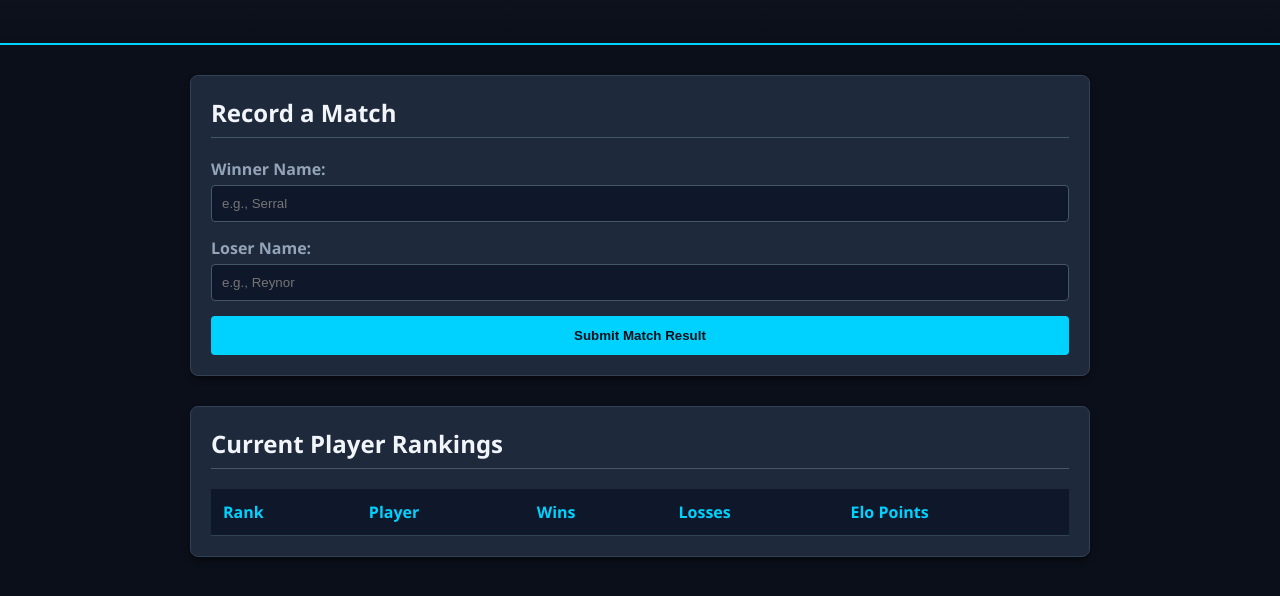
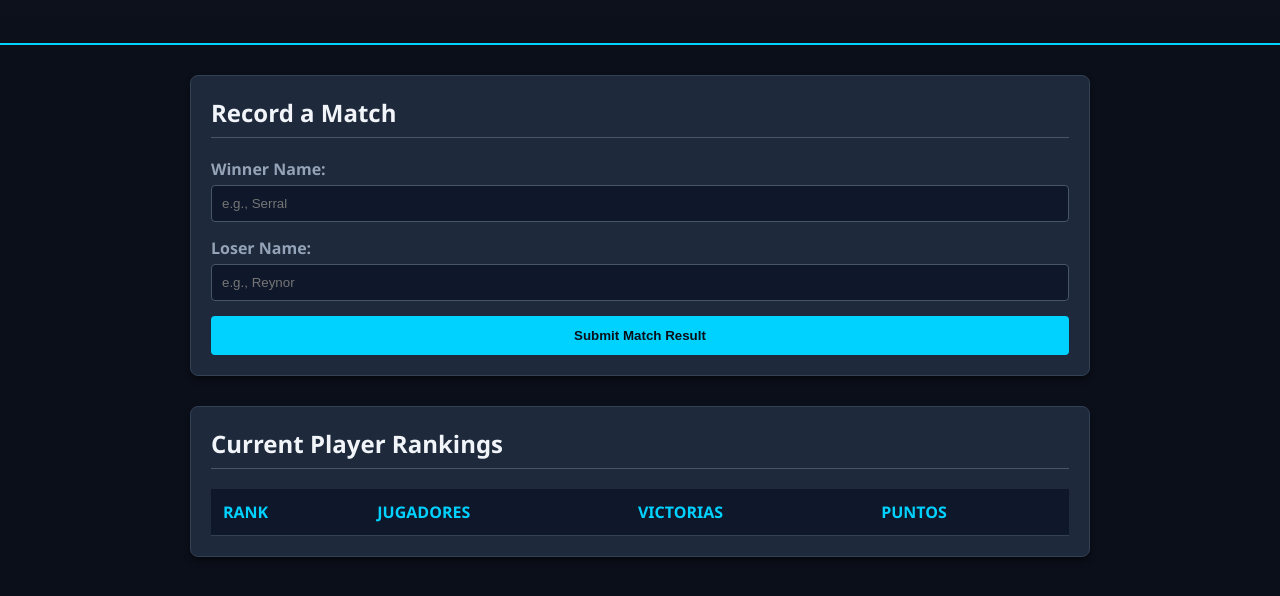
Before and after one commit to Chrisomar11/master-cuack, a website: page public/index.html in a window 1280 px wide. Shown: the part 114-710 px from the top of the page. Drawn offline with Linux system fonts and the light colour scheme.

Commit message:
Translate leaderboard table headers to Spanish

```diff
--- a/public/index.html
+++ b/public/index.html
@@ -34,15 +34,15 @@
         <section class="leaderboard-section">
             <h2>Current Player Rankings</h2>
             <table>
-                <thead>
-                    <tr>
-                        <th>Rank</th>
-                        <th>Player</th>
-                        <th>Wins</th>
-                        <th>Losses</th>
-                        <th>Elo Points</th>
-                    </tr>
-                </thead>
+                   <thead>
+                        <tr>
+                            <th>RANK</th>
+                            <th>JUGADORES</th>
+                            <th>VICTORIAS</th>
+                            <th>PUNTOS</th>
+                        </tr>
+                    </thead>
+
                 <tbody id="leaderboardBody">
                     <!-- JavaScript will fill this in dynamically -->
                 </tbody>
```
